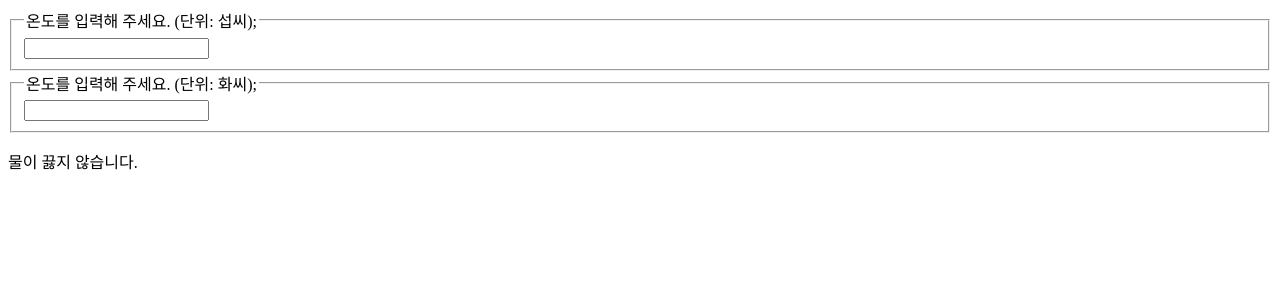
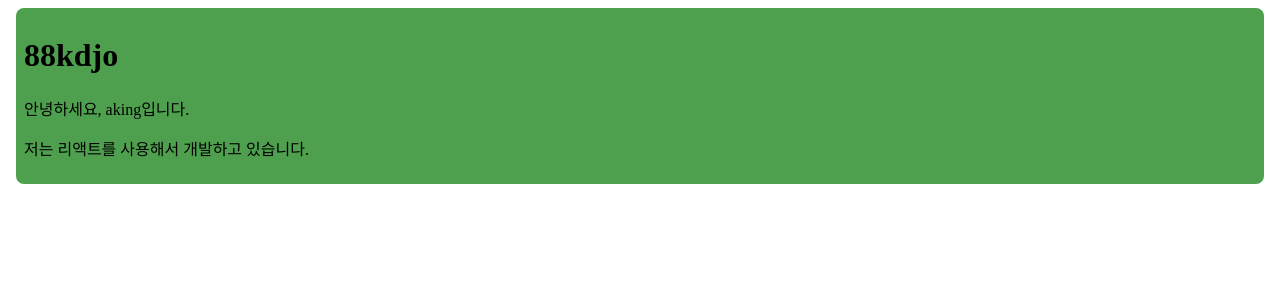
Before and after one commit to 88kdjo/React-Tutorial, a React (Create React App) app: page / in a window 1280 px wide. Shown: the top 300 px of the page. Built offline with nearby package versions, Linux system fonts and the light colour scheme.

Commit message:
Learn Composition vs Inheritance & Create Card.jsx and ProfileCard.jsx

```diff
--- /dev/null
+++ b/src/chapter_13/Card.jsx
@@ -0,0 +1,17 @@
+const Card = (props) => {
+  const { title, backgroundColor, children } = props;
+
+  return (
+    <div style={{margin: 8, padding: 8, borderRadius:8, boxShadow: '0 0 4 gray', backgroundColor: backgroundColor || 'white'}}>
+      {
+        title && <h1>{title}</h1>
+      }
+      {
+        children
+      }
+    </div>
+  );
+
+}
+
+export default Card;
--- /dev/null
+++ b/src/chapter_13/ProfileCard.jsx
@@ -0,0 +1,12 @@
+import Card from './Card';
+
+const ProfileCard = (props) => {
+  return (
+    <Card title='88kdjo' backgroundColor='#4ea04e'>
+      <p>안녕하세요, aking입니다.</p>
+      <p>저는 리액트를 사용해서 개발하고 있습니다.</p>
+    </Card>
+  );
+}
+
+export default ProfileCard;
--- a/src/index.js
+++ b/src/index.js
@@ -13,7 +13,8 @@
 // import LandingPage from './chapter_09/LandingPage';
 // import AttendanceBook from './chapter_10/AttendanceBook';
 // import SignUp from './chapter_11/SignUp';
-import Calculator from './chapter_12/Calculator';
+// import Calculator from './chapter_12/Calculator';
+import ProfileCard from './chapter_13/ProfileCard';
 
 const root = ReactDOM.createRoot(document.getElementById('root'));
 root.render(
@@ -27,7 +28,8 @@
     // <LandingPage />
     // <AttendanceBook />
     // <SignUp />
-    <Calculator />
+    // <Calculator />
+    <ProfileCard />
 );
 
 // setInterval( () => {
```
